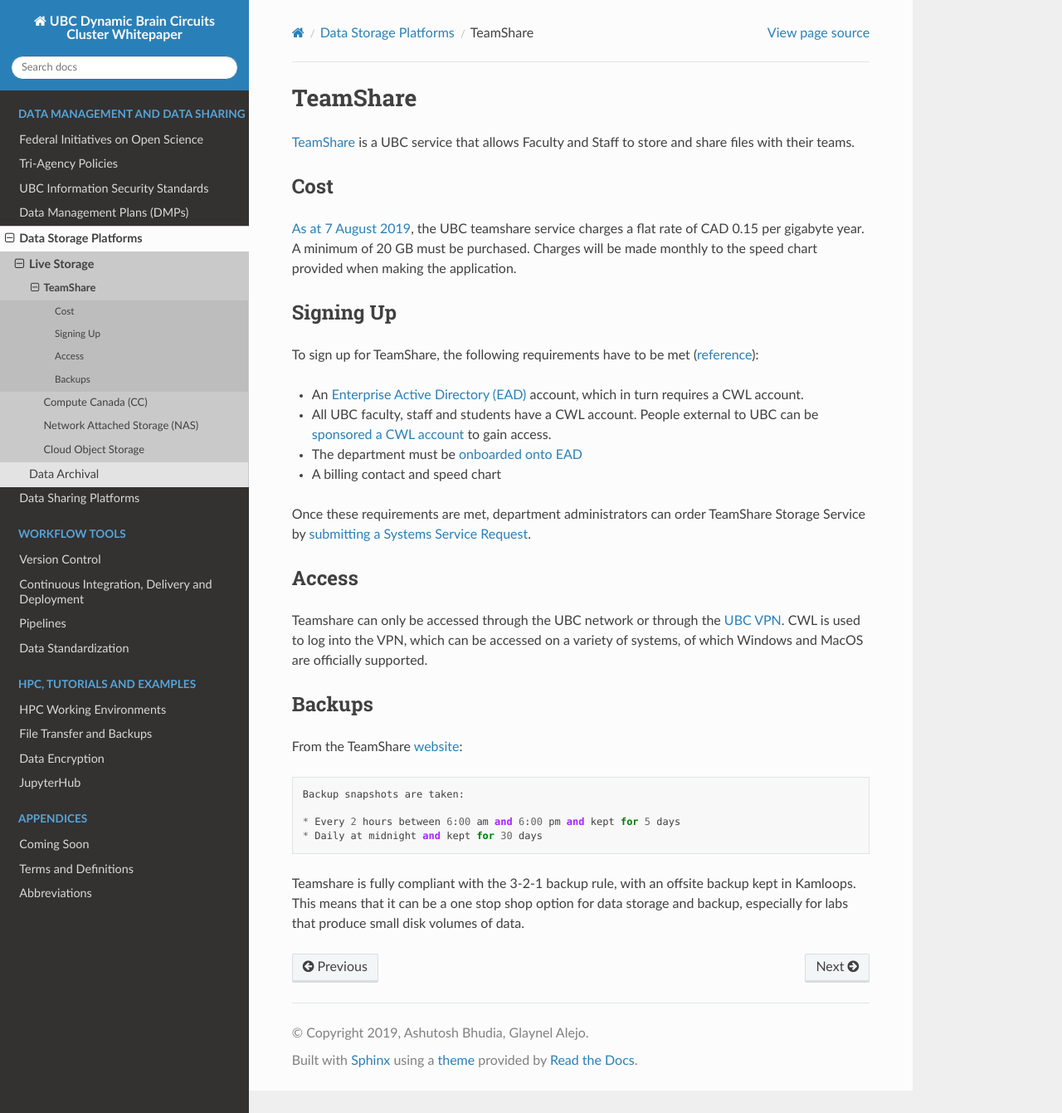
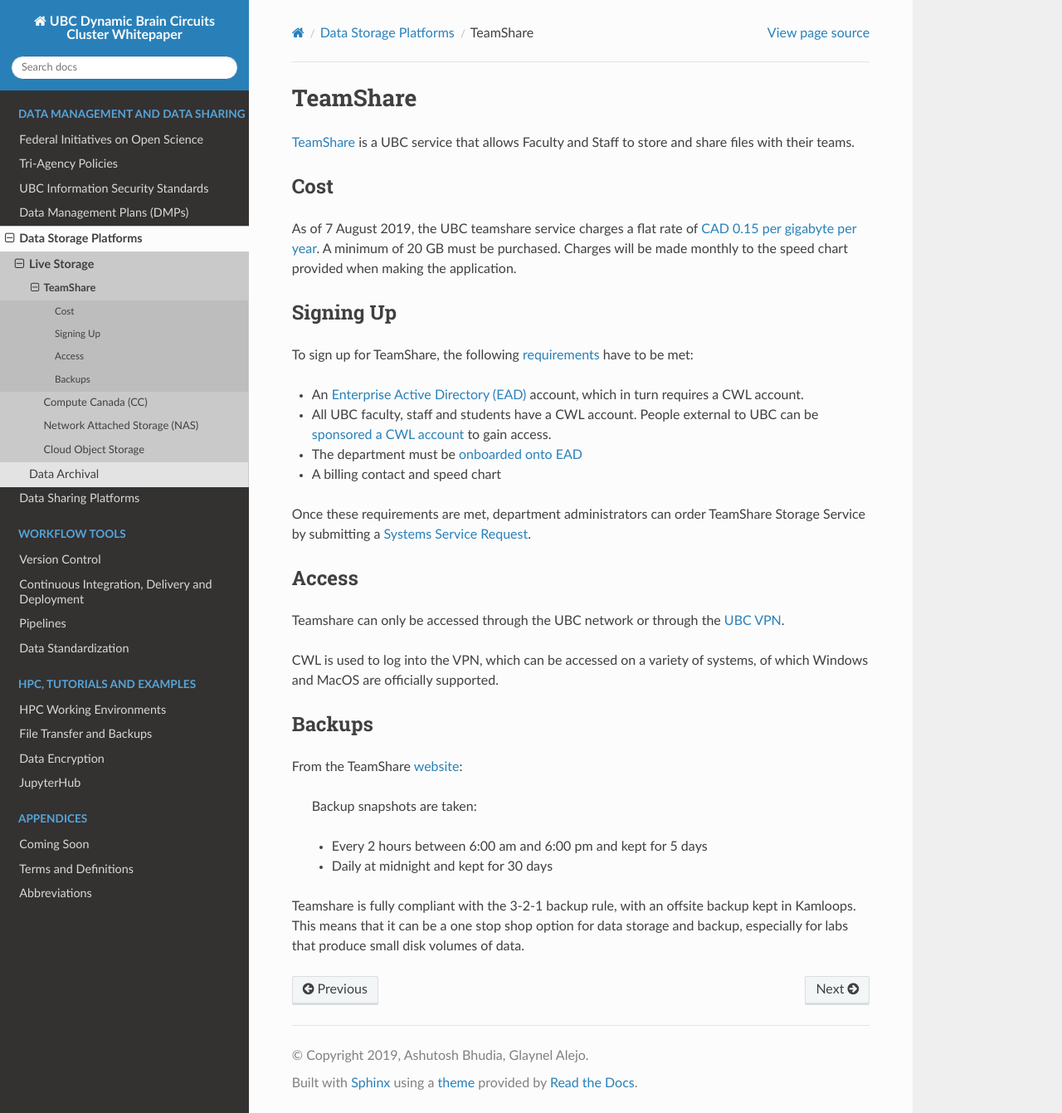
Before and after one commit to ubcbraincircuits/whitepaper, a Sphinx documentation site: the page built from source/data_storage/teamshare.rst, in a window 1280 px wide and 1341 px high. Shown: the whole window at 83% size. Built offline with Sphinx 7.4.7 and the Read the Docs theme 2.0.0, drawn with Linux system fonts in a browser that asks for light colours; pages that are not in the unit, such as notebooks, are missing from menus.

Commit message:
Change links; change code-block to block quote

```diff
--- a/source/data_storage/teamshare.rst
+++ b/source/data_storage/teamshare.rst
@@ -5,26 +5,29 @@
 
 Cost
 ====
-`As at 7 August 2019 <https://it.ubc.ca/services/web-servers-storage/teamshare-storage-service/cost-0>`_, the UBC teamshare service charges a flat rate of CAD 0.15 per gigabyte year. A minimum of 20 GB must be purchased. Charges will be made monthly to the speed chart provided when making the application.
+As of 7 August 2019, the UBC teamshare service charges a flat rate of `CAD 0.15 per gigabyte per year <https://it.ubc.ca/services/web-servers-storage/teamshare-storage-service/cost-0>`_.
+A minimum of 20 GB must be purchased. Charges will be made monthly to the speed chart provided when making the application.
 
 Signing Up
 ===========
-To sign up for TeamShare, the following requirements have to be met (`reference <it.ubc.ca/services/web-servers-storage/teamshare-storage-service>`_):
+To sign up for TeamShare, the following `requirements <https://it.ubc.ca/services/web-servers-storage/teamshare-storage-service#getting-started>`_ have to be met:
 
 * An `Enterprise Active Directory (EAD) <https://it.ubc.ca/services/accounts-passwords/enterprise-active-directory>`_ account, which in turn requires a CWL account.
 * All UBC faculty, staff and students have a CWL account. People external to UBC can be `sponsored a CWL account <https://it.ubc.ca/services/accounts-passwords/campus-wide-login-cwl/how-sponsor-guest>`_ to gain access.
 * The department must be `onboarded onto EAD <https://it.ubc.ca/services/accounts-passwords/enterprise-active-directory>`_
 * A billing contact and speed chart
 
-Once these requirements are met, department administrators can order TeamShare Storage Service by `submitting a Systems Service Request <web.it.ubc.ca/forms/systems>`_.
+Once these requirements are met, department administrators can order TeamShare Storage Service by submitting a `Systems Service Request <web.it.ubc.ca/forms/systems>`_.
 
 Access
 ======
-Teamshare can only be accessed through the UBC network or through the `UBC VPN <https://it.ubc.ca/services/email-voice-internet/myvpn>`_. CWL is used to log into the VPN, which can be accessed on a variety of systems, of which Windows and MacOS are officially supported.
+Teamshare can only be accessed through the UBC network or through the `UBC VPN <https://it.ubc.ca/services/email-voice-internet/myvpn>`_.
+
+CWL is used to log into the VPN, which can be accessed on a variety of systems, of which Windows and MacOS are officially supported.
 
 Backups
 =======
-From the TeamShare `website <https://it.ubc.ca/services/web-servers-storage/team-share-storage-service/faqs>`_::
+From the TeamShare `website <https://it.ubc.ca/services/web-servers-storage/team-share-storage-service/faqs>`_:
 
     Backup snapshots are taken:
 
```
